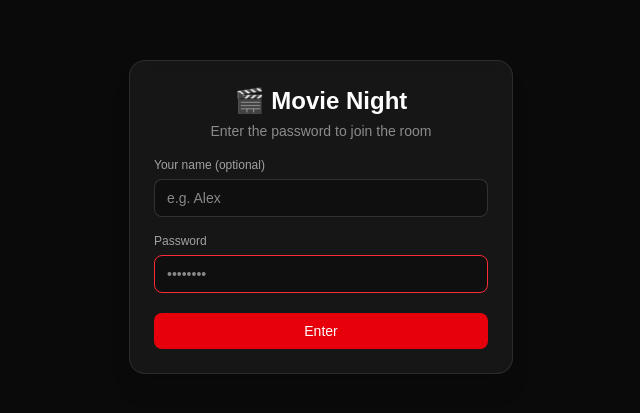
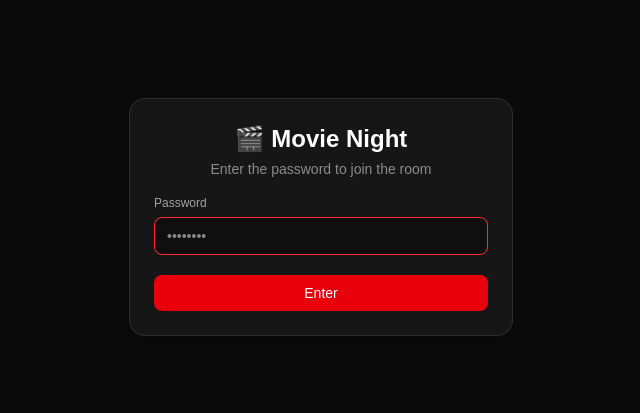
Before and after one commit to wallbreaker1/movie-night, a Next.js app: page /login in a window 1280 px wide. Shown: the part 183-596 px from the top of the page, without its empty margins (319-959 px from the left). Built offline with nearby package versions, Linux system fonts and the light colour scheme.

Commit message:
Fix heartbeat jump-back; remove name from login; remove last action display

```diff
--- a/app/api/login/route.ts
+++ b/app/api/login/route.ts
@@ -2,14 +2,14 @@ import { NextRequest, NextResponse } from "next/server";
 import { createSessionToken, SESSION_COOKIE } from "@/lib/auth";
 
 export async function POST(req: NextRequest) {
-  let body: { password?: string; name?: string };
+  let body: { password?: string };
   try {
     body = await req.json();
   } catch {
     return NextResponse.json({ error: "Invalid request" }, { status: 400 });
   }
 
-  const { password, name } = body;
+  const { password } = body;
   const password1 = process.env.APP_PASSWORD_1;
   const password2 = process.env.APP_PASSWORD_2;
   const validPasswords = [password1, password2].filter(
@@ -32,10 +32,10 @@ export async function POST(req: NextRequest) {
   // read-only guest that just watches in sync.
   const isHost = Boolean(password1 && password === password1);
 
-  const displayName = (name ?? "").toString().trim().slice(0, 24) || "Viewer";
+  const displayName = isHost ? "Host" : "Guest";
   const token = await createSessionToken(displayName, isHost);
 
-  const res = NextResponse.json({ ok: true, name: displayName, isHost });
+  const res = NextResponse.json({ ok: true, isHost });
   res.cookies.set(SESSION_COOKIE, token, {
     httpOnly: true,
     secure: process.env.NODE_ENV === "production",
--- a/app/api/state/route.ts
+++ b/app/api/state/route.ts
@@ -71,6 +71,14 @@ export async function POST(req: NextRequest) {
 
   await setRoomState(next);
 
+  // Heartbeat only updates Redis silently (so new joiners get the correct
+  // position via GET /api/state). It must NOT broadcast via Pusher — clients
+  // who are already playing don't need to be re-synced every 20 seconds, and
+  // doing so causes jump-backs when there's any request latency.
+  if (action === "heartbeat") {
+    return NextResponse.json(next);
+  }
+
   try {
     await pusherServer.trigger(
       ROOM_CHANNEL,
--- a/app/page.tsx
+++ b/app/page.tsx
@@ -17,7 +17,7 @@ export default async function Home() {
 
   return (
     <main className="flex-1 bg-neutral-950">
-      <RoomClient name={session.name} isHost={session.isHost} movies={movies} />
+      <RoomClient isHost={session.isHost} movies={movies} />
     </main>
   );
 }
--- a/components/LoginForm.tsx
+++ b/components/LoginForm.tsx
@@ -5,7 +5,6 @@ import { useRouter } from "next/navigation";
 
 export default function LoginForm() {
   const router = useRouter();
-  const [name, setName] = useState("");
   const [password, setPassword] = useState("");
   const [error, setError] = useState<string | null>(null);
   const [loading, setLoading] = useState(false);
@@ -18,7 +17,7 @@ export default function LoginForm() {
       const res = await fetch("/api/login", {
         method: "POST",
         headers: { "Content-Type": "application/json" },
-        body: JSON.stringify({ password, name }),
+        body: JSON.stringify({ password }),
       });
       const data = await res.json();
       if (!res.ok) {
@@ -42,21 +41,6 @@ export default function LoginForm() {
       <div className="text-center">
         <h1 className="text-2xl font-semibold text-white">🎬 Movie Night</h1>
         <p className="mt-1 text-sm text-white/50">Enter the password to join the room</p>
-      </div>
-
-      <div className="flex flex-col gap-1.5">
-        <label htmlFor="name" className="text-xs text-white/60">
-          Your name (optional)
-        </label>
-        <input
-          id="name"
-          type="text"
-          value={name}
-          maxLength={24}
-          onChange={(e) => setName(e.target.value)}
-          placeholder="e.g. Alex"
-          className="rounded-lg border border-white/15 bg-black/30 px-3 py-2 text-sm text-white outline-none transition focus:border-red-500"
-        />
       </div>
 
       <div className="flex flex-col gap-1.5">
--- a/components/RoomClient.tsx
+++ b/components/RoomClient.tsx
@@ -11,7 +11,6 @@ import type { Movie } from "@/lib/movies";
 import type { RoomState } from "@/lib/state";
 
 interface RoomClientProps {
-  name: string;
   isHost: boolean;
   movies: Movie[];
 }
@@ -32,7 +31,7 @@ function computeLivePosition(state: RoomState): number {
   return state.position + Math.max(elapsed, 0);
 }
 
-export default function RoomClient({ name, isHost, movies }: RoomClientProps) {
+export default function RoomClient({ isHost, movies }: RoomClientProps) {
   const [state, setState] = useState<RoomState | null>(null);
   const [viewers, setViewers] = useState<Viewer[]>([]);
   const [ready, setReady] = useState(false);
@@ -167,9 +166,8 @@ export default function RoomClient({ name, isHost, movies }: RoomClientProps) {
         <div>
           <h1 className="text-lg font-semibold sm:text-xl">🎬 Movie Night</h1>
           <p className="text-xs text-white/50">
-            Hi, {name}{" "}
             <span
-              className={`ml-1 rounded-full px-1.5 py-0.5 text-[10px] font-medium ${
+              className={`rounded-full px-1.5 py-0.5 text-[10px] font-medium ${
                 isHost ? "bg-red-500/20 text-red-400" : "bg-white/10 text-white/60"
               }`}
             >
@@ -228,9 +226,6 @@ export default function RoomClient({ name, isHost, movies }: RoomClientProps) {
               onSelect={(id) => sendAction("load", { movieId: id })}
               disabled={!isHost}
             />
-            {state?.updatedBy && state.updatedBy !== "system" && (
-              <span className="text-xs text-white/40">last action: {state.updatedBy}</span>
-            )}
           </div>
 
           <VideoPlayer
```
